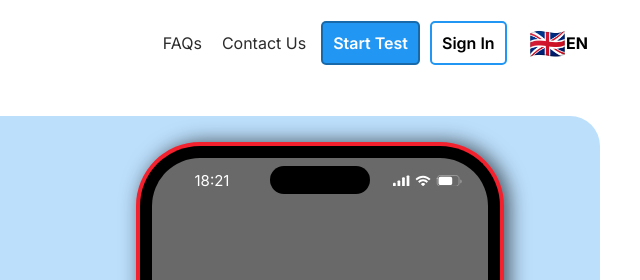
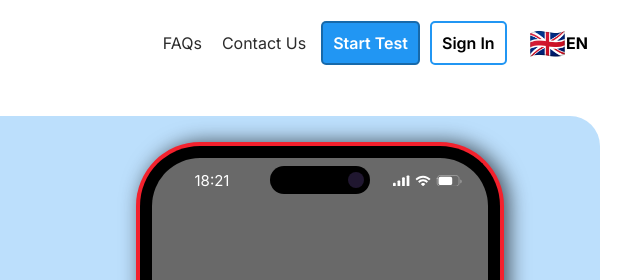
Before and after one commit to bobanko/iq-test, a plain HTML site: page index.html in a window 1280 px wide. Shown: the top 280 px of the page, 600-1240 px from the left. Drawn offline with Linux system fonts and the light colour scheme.

Commit message:
ui: add camera lens flare to app-preview

```diff
--- a/styles/app-preview.css
+++ b/styles/app-preview.css
@@ -41,6 +41,18 @@
     border-radius: 15px;
 
     background-color: black;
+
+    &:after {
+      /* camera flare */
+      content: "";
+      width: 16px;
+      height: 16px;
+      position: absolute;
+      background: #ab7bff30;
+      border-radius: 50%;
+      margin: 6px;
+      right: 0;
+    }
   }
 
   .phone-clock {
```
